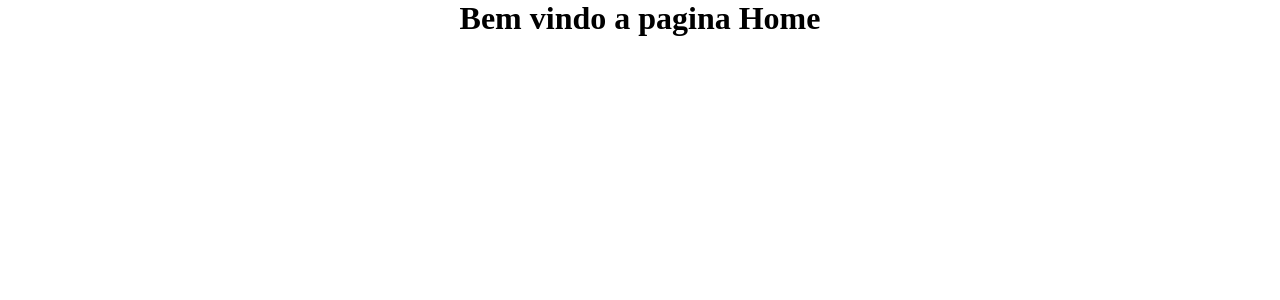
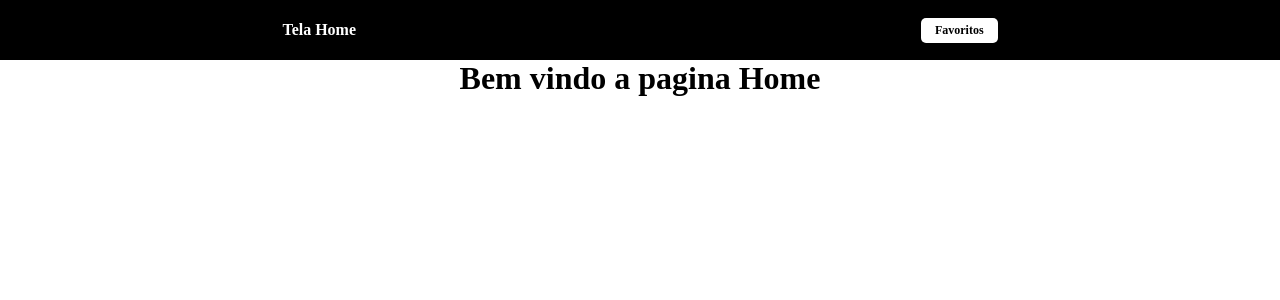
Before and after one commit to GilsonMendes/Movie_Screen, a React (Create React App) app in the folder movie-screen/: page / in a window 1280 px wide. Shown: the top 300 px of the page. Built offline with nearby package versions, Linux system fonts and the light colour scheme.

Commit message:
Add header page.

```diff
--- /dev/null
+++ b/movie-screen/src/components/Header/header.css
@@ -0,0 +1,27 @@
+header{
+    display: flex;
+    align-items: center;
+    justify-content: space-around;
+    width: 100%;
+    height: 60px;
+    background-color: black;
+}
+
+.logo{
+    text-decoration: none;
+    font-size: 30;
+    cursor:pointer;
+    color: #FFF;
+    font-weight: bold;
+}
+
+.favoritos{
+    cursor: pointer;
+    background-color: #FFF;
+    padding: 5px 14px;
+    text-decoration: none;
+    font-size: 12px;
+    color:black ;
+    font-weight: 700;
+    border-radius: 5px;
+}
--- /dev/null
+++ b/movie-screen/src/components/Header/index.js
@@ -0,0 +1,13 @@
+import './header.css'
+import { Link } from 'react-router-dom'
+
+function Header() {
+    return (
+        <header>
+            <Link className='logo' to={'/'}>Tela Home</Link>
+            <Link className='favoritos' to={'/favoritos'}>Favoritos</Link>
+        </header>
+    )
+}
+
+export default Header;
--- a/movie-screen/src/routes.js
+++ b/movie-screen/src/routes.js
@@ -1,10 +1,12 @@
 import {BrowserRouter, Routes, Route} from 'react-router-dom';
 import Home from './pages/Home'
 import Filme from './pages/Filmes'
+import Header from './components/Header';
 
 function RoutesApp(){
     return(
         <BrowserRouter>
+        <Header/>
         <Routes>
             <Route path='/' element ={<Home/>}/>
             <Route path='filme/:id' element ={<Filme/>}/>
```
